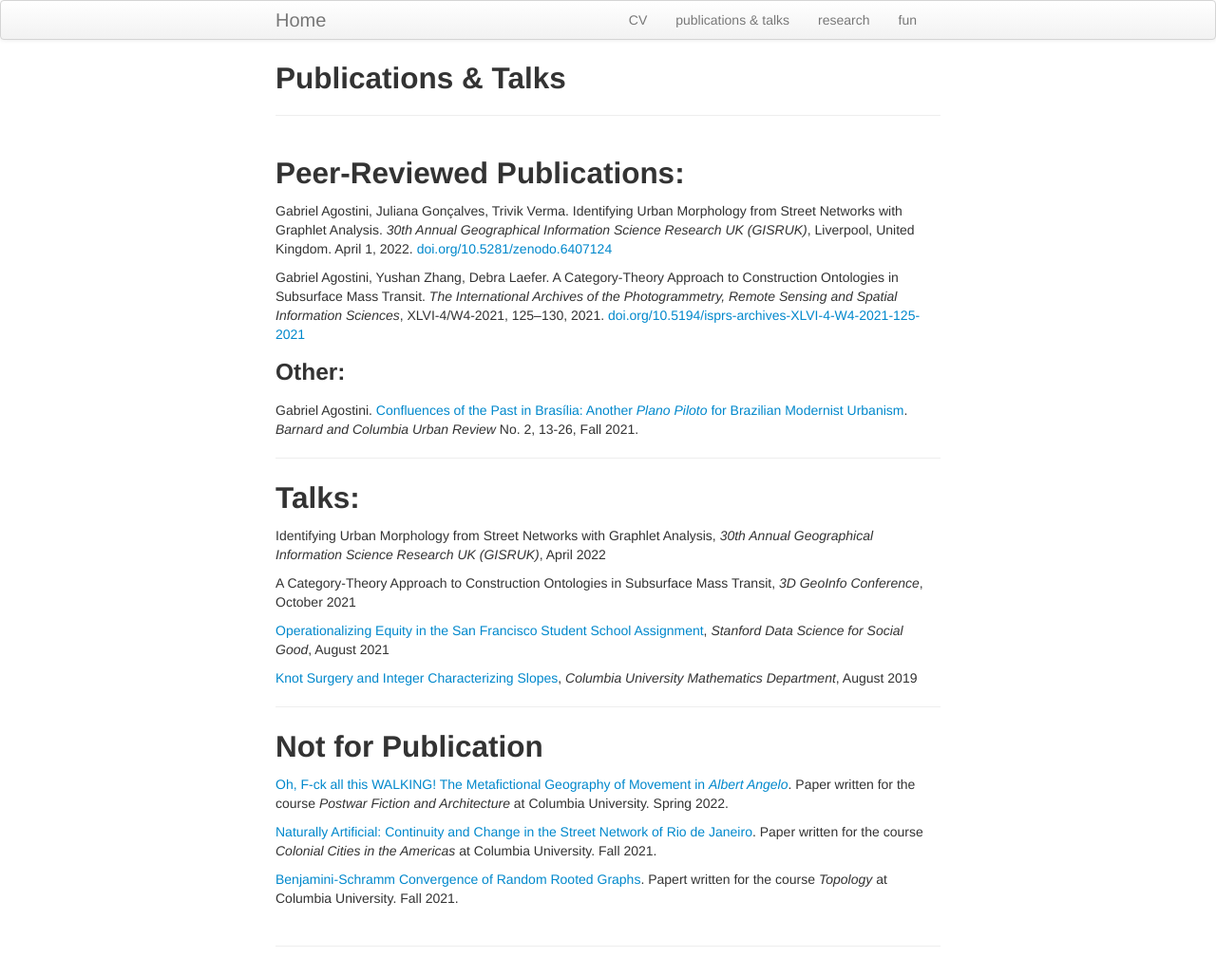
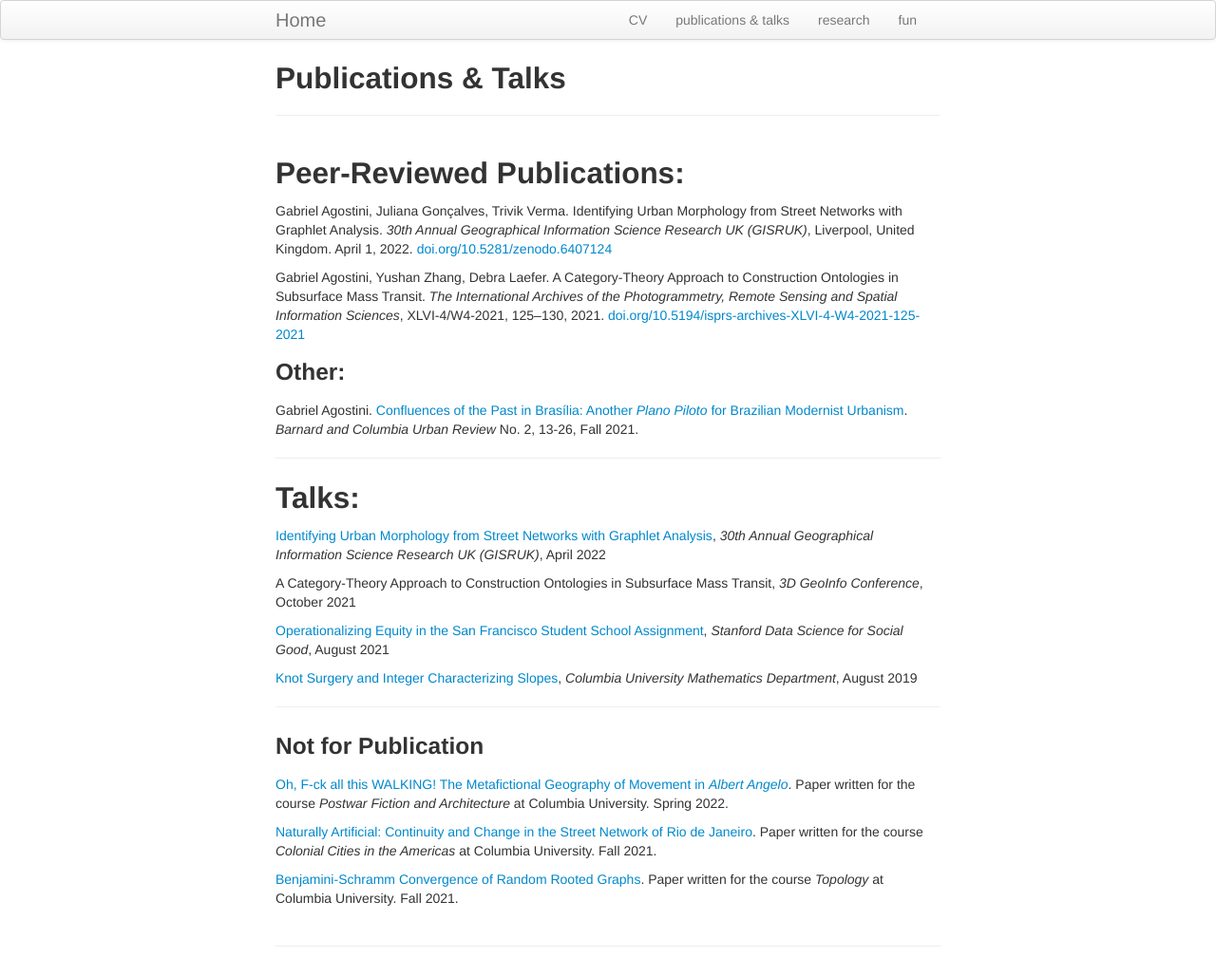
Before and after one commit to gsagostini/gsagostini.github.io, a Jekyll site: the page built from pages/publications_and_talks.md, in a window 1280 px wide. Shown: the whole page at 95% size. Built offline with Jekyll 4.4.1, drawn with Linux system fonts in a browser that asks for light colours.

```diff
--- a/pages/publications_and_talks.md
+++ b/pages/publications_and_talks.md
@@ -18,7 +18,7 @@ Gabriel Agostini. [Confluences of the Past in Brasília: Another _Plano Piloto_
 
 ## Talks:
 
-Identifying Urban Morphology from Street Networks with Graphlet Analysis, _30th Annual Geographical Information Science Research UK (GISRUK)_, April 2022
+[Identifying Urban Morphology from Street Networks with Graphlet Analysis](https://youtu.be/4PyglEmb1Jw), _30th Annual Geographical Information Science Research UK (GISRUK)_, April 2022
 
 A Category-Theory Approach to Construction Ontologies in Subsurface Mass Transit, _3D GeoInfo Conference_, October 2021
 
@@ -27,10 +27,10 @@ A Category-Theory Approach to Construction Ontologies in Subsurface Mass Transit
 [Knot Surgery and Integer Characterizing Slopes](https://youtu.be/0LLg-Lr_me4), _Columbia University Mathematics Department_, August 2019
 
 ---
-## Not for Publication
+### Not for Publication
 
 [Oh, F-ck all this WALKING! The Metafictional Geography of Movement in _Albert Angelo_](../files/f-allthiswalking.pdf). Paper written for the course _Postwar Fiction and Architecture_ at Columbia University. Spring 2022.
 
 [Naturally Artificial: Continuity and Change in the Street Network of Rio de Janeiro](../files/rj-street-network.pdf). Paper written for the course _Colonial Cities in the Americas_ at Columbia University. Fall 2021.
 
-[Benjamini-Schramm Convergence of Random Rooted Graphs](http://math.columbia.edu/~mmiller/TProjects/GAgostini21f.pdf). Papert written for the course _Topology_ at Columbia University. Fall 2021.
+[Benjamini-Schramm Convergence of Random Rooted Graphs](http://math.columbia.edu/~mmiller/TProjects/GAgostini21f.pdf). Paper written for the course _Topology_ at Columbia University. Fall 2021.
```
